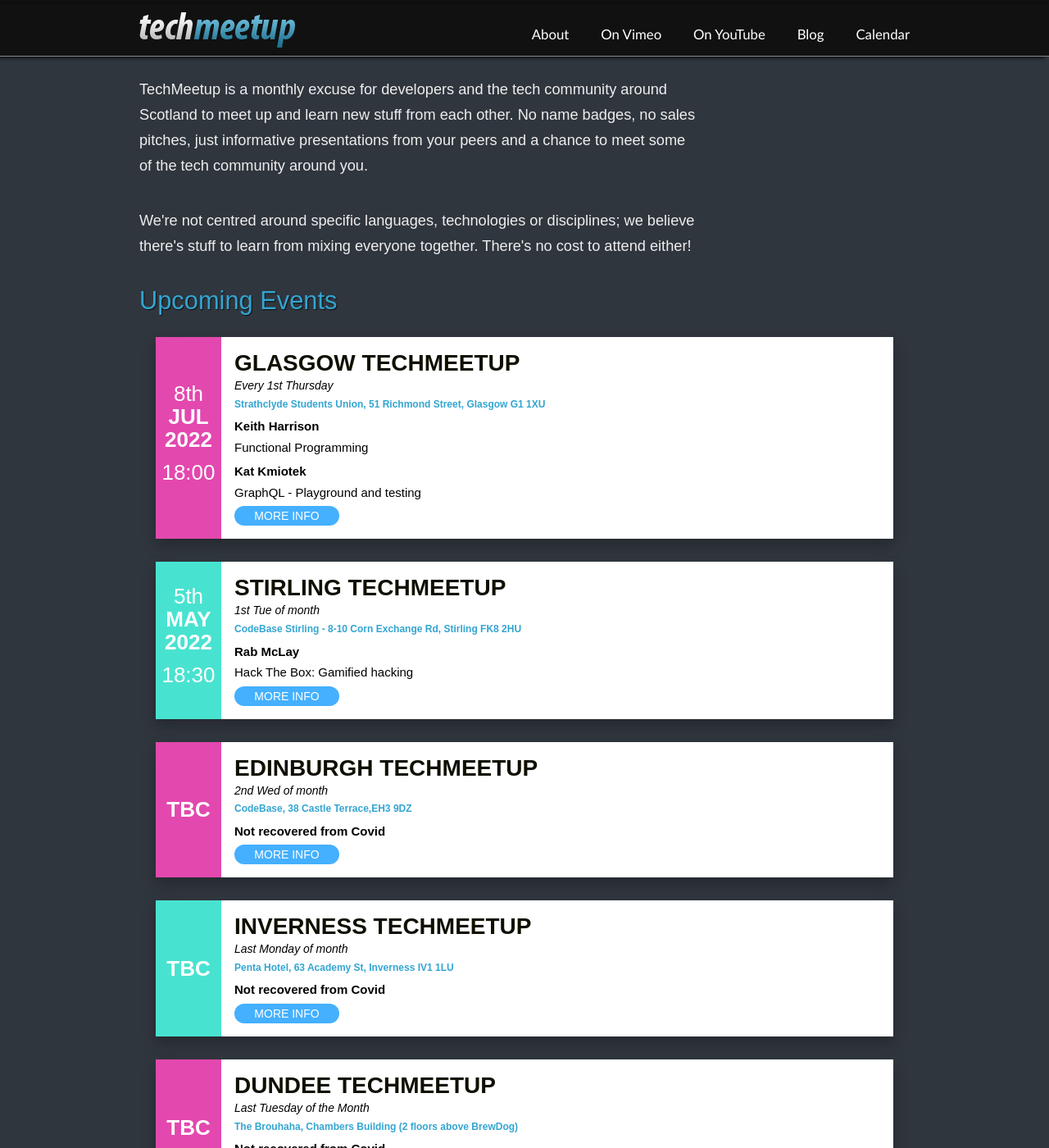
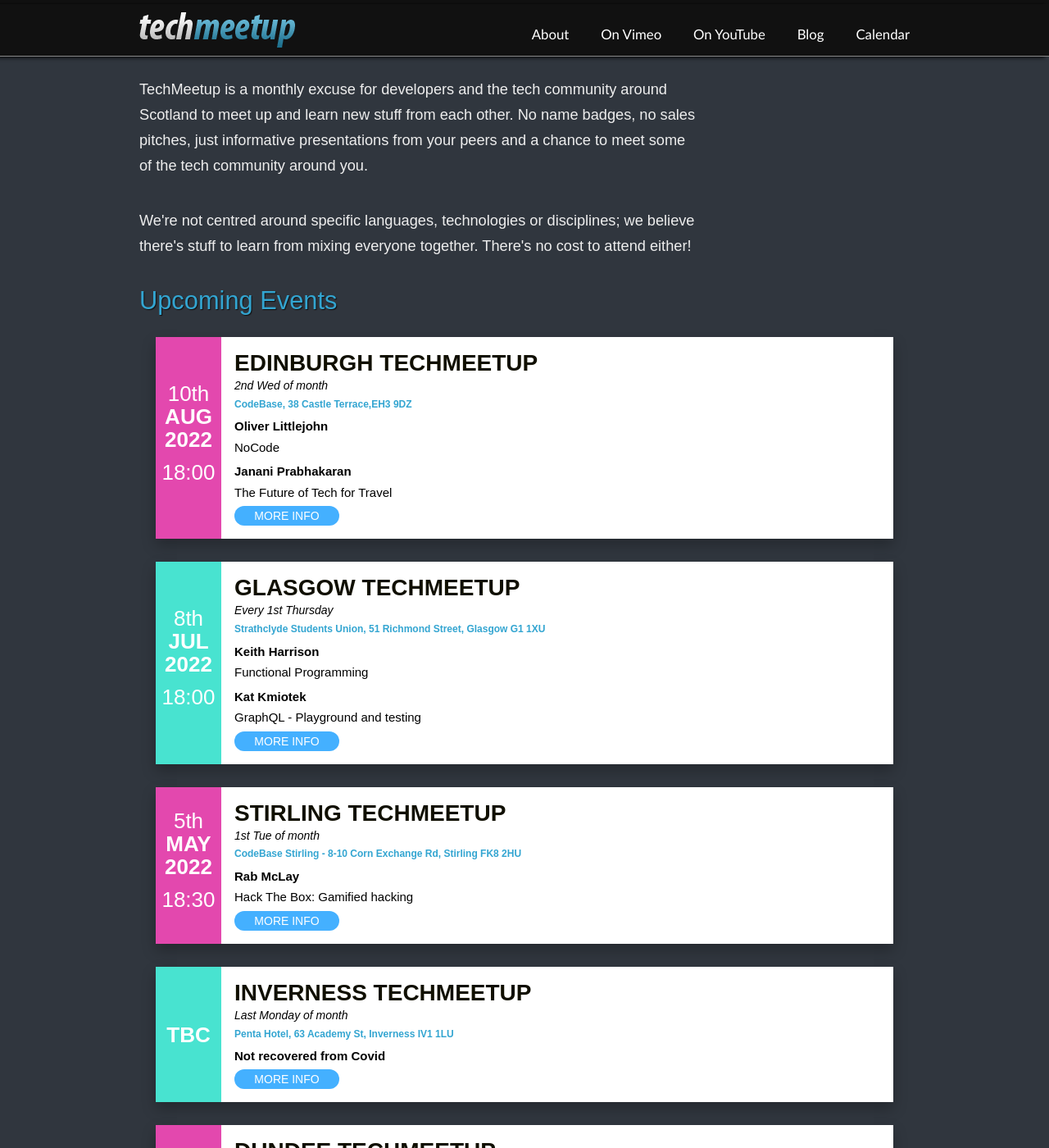
Before and after one commit to techmeetup/techmeetup.co.uk, a Jekyll site: the page built from index.html, in a window 1280 px wide and 1400 px high. Shown: the whole window at 82% size. Built offline with Jekyll 4.4.1, drawn with Linux system fonts in a browser that asks for light colours.

Commit message:
upcoming edinburgh meetup

```diff
--- a/_data/index.json
+++ b/_data/index.json
@@ -6,12 +6,16 @@
       "link": "https://goo.gl/maps/vGxnZeziwdJ2",
       "address": "CodeBase, 38 Castle Terrace,EH3 9DZ"
     },
-    "active": "false",
-    "date": "2020-01-02T18:00:00Z",
+    "active": "true",
+    "date": "2022-08-10T18:00:00Z",
     "speakers": [
       {
-        "name": "CANCELLED due to Covid-19",
-        "talk": "CANCELLED due to Covid-19"
+        "name": "Oliver Littlejohn",
+        "talk": "NoCode"
+      },
+      {
+        "name": "Janani Prabhakaran",
+        "talk": "The Future of Tech for Travel"
       }
     ]
   },
```
